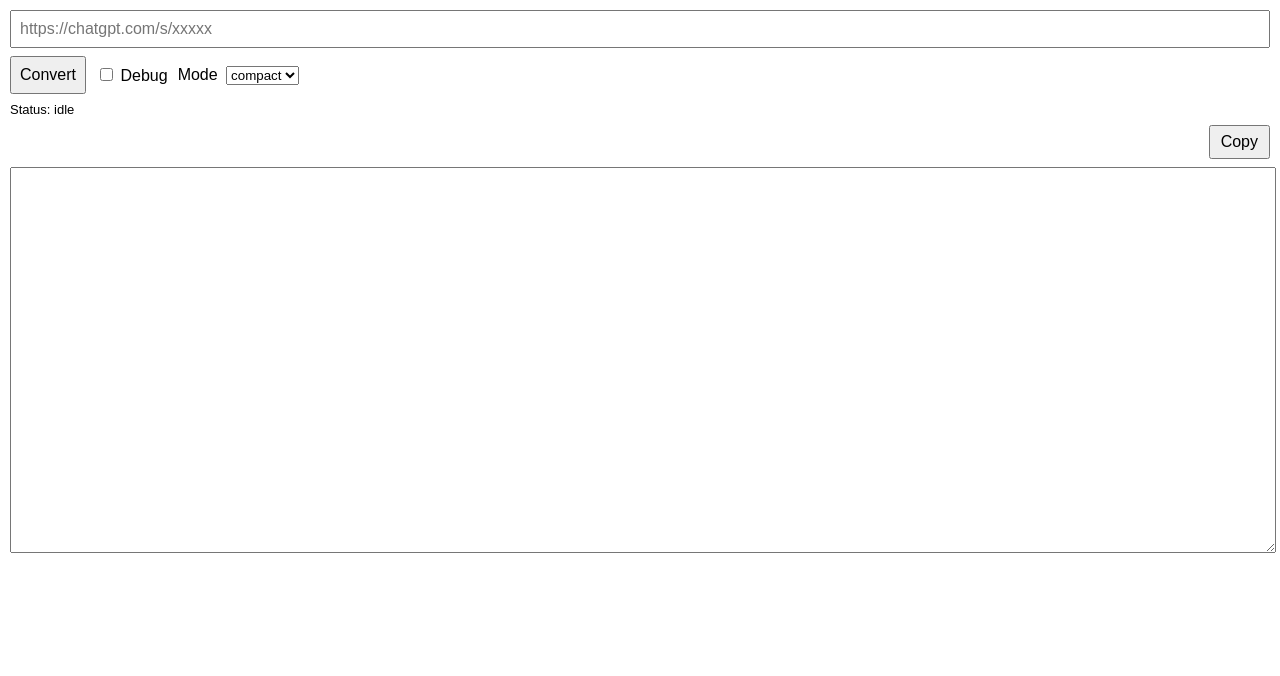
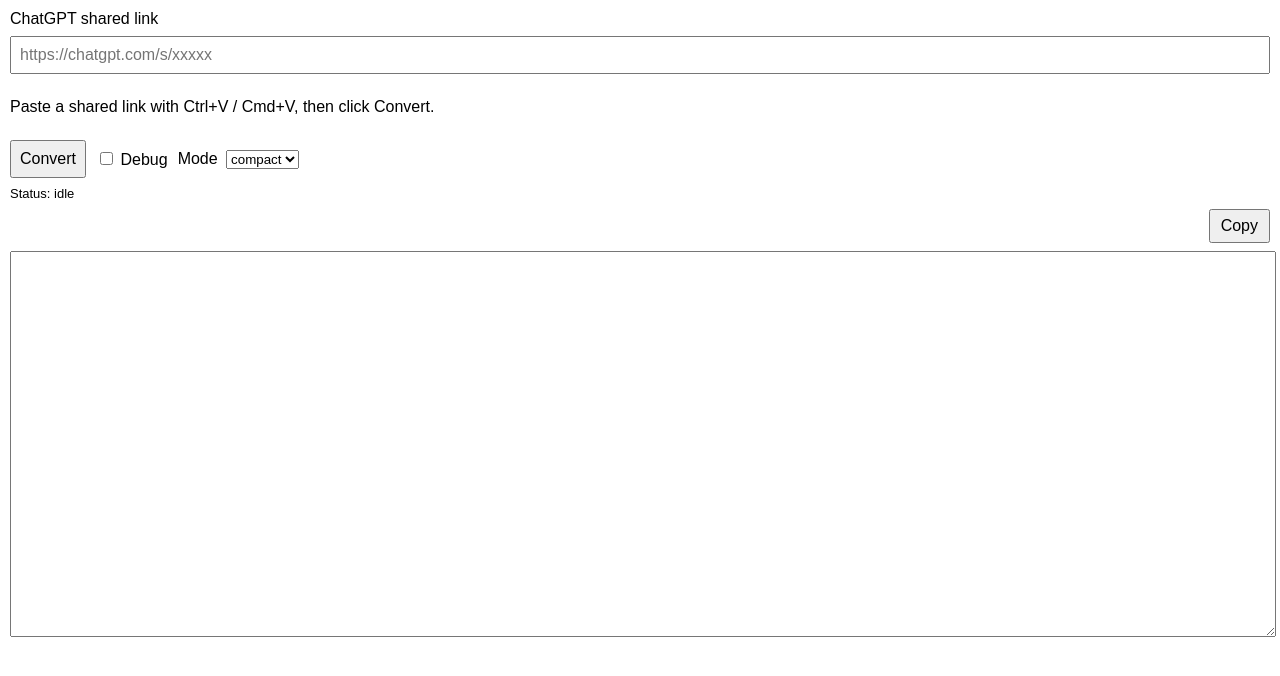
Before and after one commit to antonguse/chatgpt-markdown-exporter, a website with bundled scripts: page popup.html in a window 1280 px wide. Built offline with nearby package versions, Linux system fonts and the light colour scheme.

Commit message:
Fix popup clipboard and URL handling: popup.html

```diff
--- a/popup.html
+++ b/popup.html
@@ -8,7 +8,9 @@
   </head>
   <body>
     <main>
+      <label for="urlInput">ChatGPT shared link</label>
       <input id="urlInput" type="url" placeholder="https://chatgpt.com/s/xxxxx" />
+      <p>Paste a shared link with Ctrl+V / Cmd+V, then click Convert.</p>
       <div class="controls">
         <button id="convertButton" type="button">Convert</button>
         <label><input id="debugToggle" type="checkbox" /> Debug</label>
```
